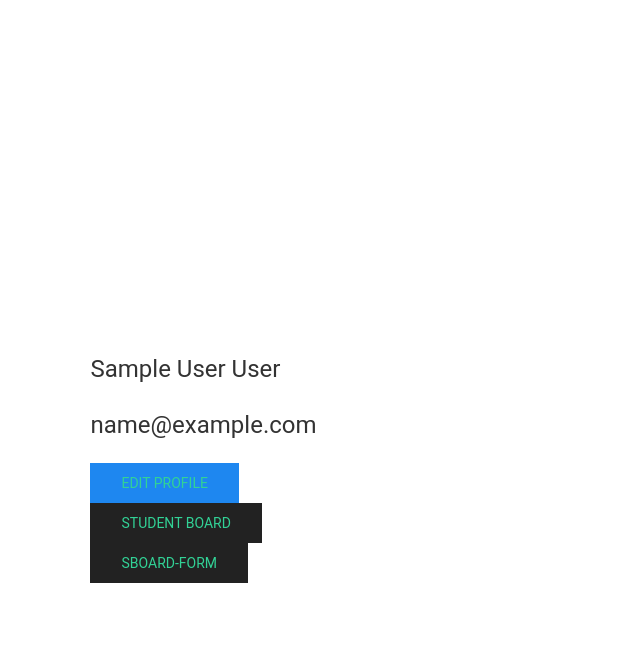
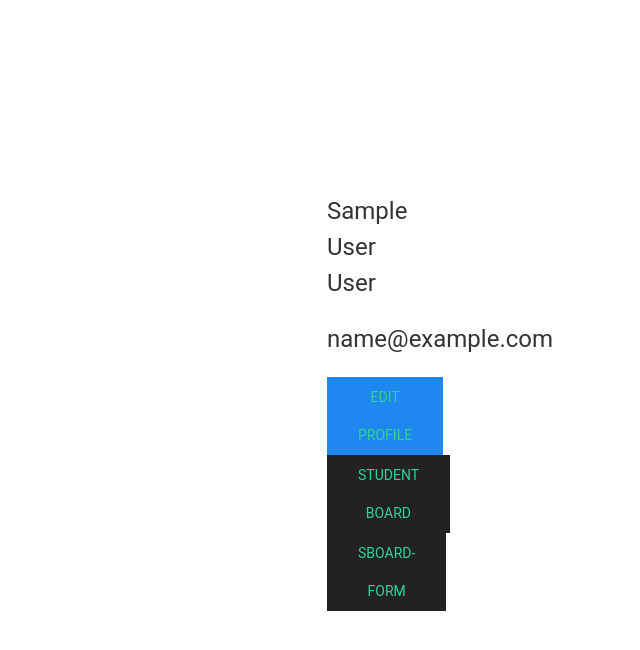
Before and after one commit to Outcome-tracker/OutcomesTracker, a Node server app: page /profile in a window 1280 px wide. Shown: the part 80-730 px from the top of the page, without its empty margins (163-803 px from the left). Run offline with Node 20, Linux system fonts and the light colour scheme; the visitor is signed in with stand-in values (Sample User, id 1); some libraries are stand-ins or nearby versions.

Commit message:
cambios en profile vista

```diff
--- a/views/profile.hbs
+++ b/views/profile.hbs
@@ -1,6 +1,6 @@
 <section class="uk-section">
     <div class="container">
-        <div class="uk-width-2-3 uk-align-center">
+        <div class="uk-flex uk-flex-center">
     <div class="uk-container uk-margin-small-top">
         <div class="uk-grid-match uk-child-width-1-2" uk-grid>
             <div class="uk-width-1-3">
```
